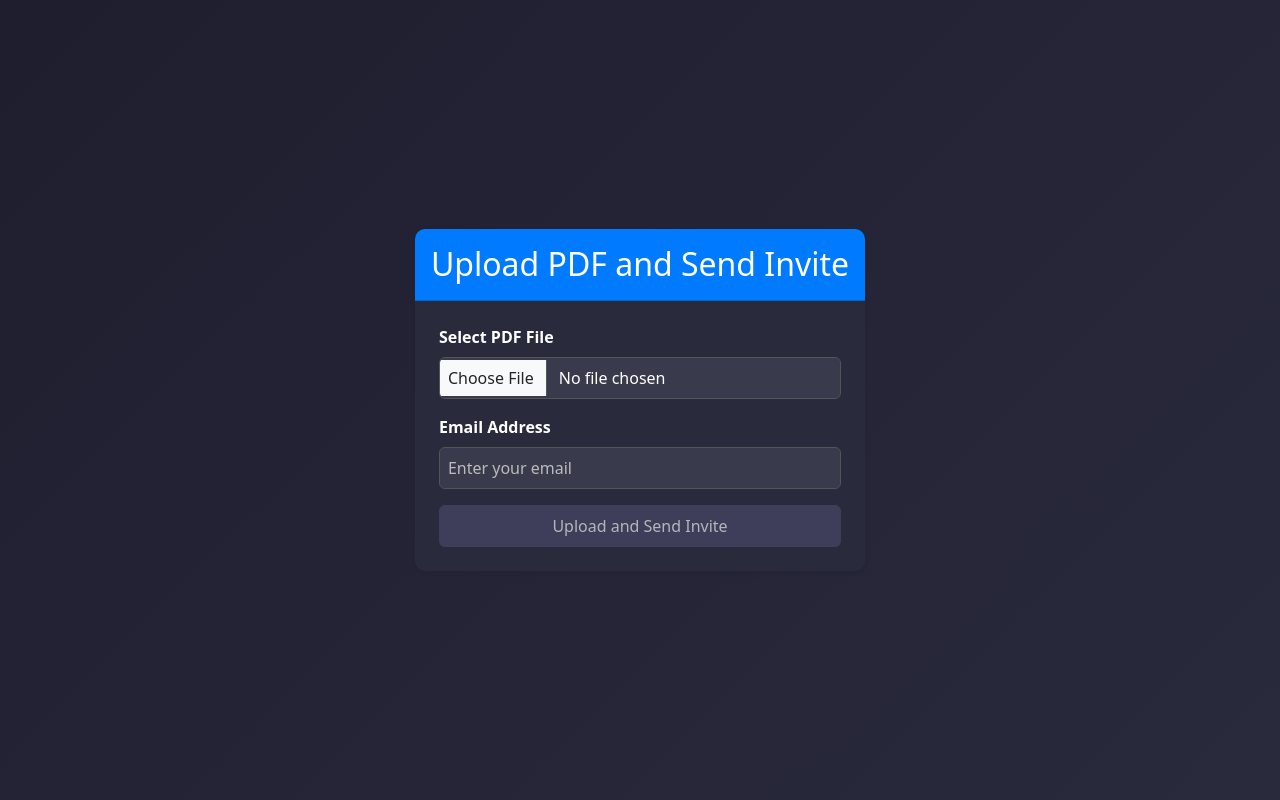
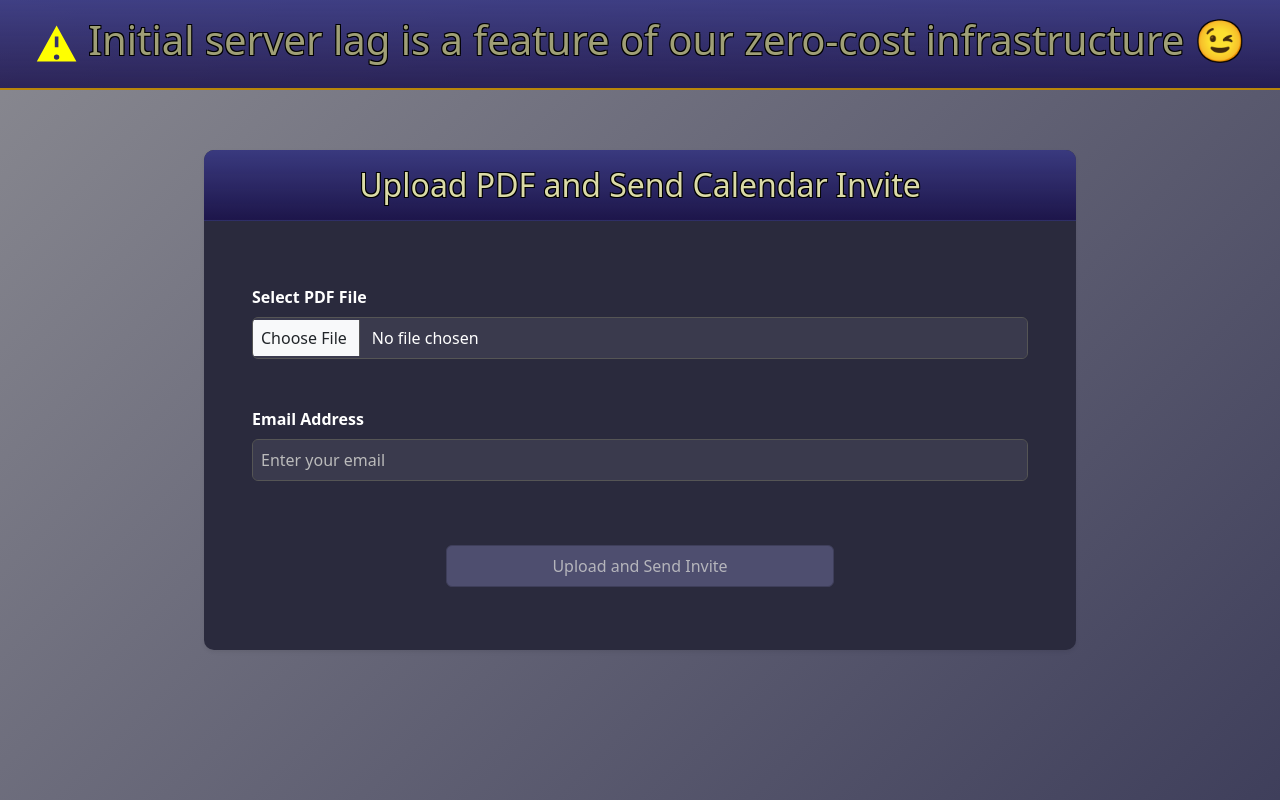
Before and after one commit to hakerarena/railway-tkt-ui, an Angular app: page / in a window 1280 px wide. Built offline with nearby package versions, Linux system fonts and the light colour scheme.

Commit message:
style: :sparkles: Refactor and redesigning

```diff
--- a/src/app/feature-components/file-upload/file-upload.component.html
+++ b/src/app/feature-components/file-upload/file-upload.component.html
@@ -1,7 +1,9 @@
+<app-header></app-header>
+
 <div class="container">
   <div class="card shadow-sm">
     <div class="card-header">
-      <h2 class="text-center mb-0">Upload PDF and Send Invite</h2>
+      <h2 class="text-center mb-0">Upload PDF and Send Calendar Invite</h2>
     </div>
     <div class="card-body">
       <form>
@@ -18,7 +20,7 @@
           />
           <small *ngIf="fileError" class="text-danger">{{ fileError }}</small>
         </div>
-        <div class="mb-3">
+        <div class="mb-3 mt-5">
           <label for="emailInput" class="form-label">Email Address</label>
           <input
             type="email"
@@ -33,9 +35,10 @@
             >Invalid email address.</small
           >
         </div>
+        <div class="text-center">
           <button
             type="button"
-          class="btn btn-primary w-100"
+            class="btn btn-primary w-50 mt-5"
             (click)="onUpload()"
             [disabled]="!selectedFile || !isEmailValid || isLoading"
           >
@@ -47,11 +50,11 @@
               Sending...
             </span>
           </button>
+        </div>
       </form>
     </div>
   </div>
 
-  <!-- Popup Component -->
   <app-response-popup
     *ngIf="showPopup"
     [isSuccess]="isSuccess"
--- a/src/app/feature-components/file-upload/file-upload.component.scss
+++ b/src/app/feature-components/file-upload/file-upload.component.scss
@@ -6,8 +6,11 @@ button {
 }
 
 .container {
-  max-width: 500px;
   margin: 0 auto;
+  width: 100%; /* Ensure full width */
+  min-width: 1000px; /* Remove any width restriction */
+  padding: 4rem; /* Add padding for spacing */
+  box-sizing: border-box; /* Include padding in width calculation */
 }
 
 .card {
@@ -16,18 +19,22 @@ button {
   border-radius: 10px;
   box-shadow: 0 4px 8px rgba(0, 0, 0, 0.2);
   overflow: hidden;
+  min-height: 500px; /* Maintain the height */
 }
 
 .card-header {
-  background-color: #007bff;
-  color: white;
+  background: linear-gradient(360deg, #1b124dd5, #3b3b83f1);
+  text-shadow: -1px -1px 0 #000, 1px -1px 0 #000, -1px 1px 0 #000,
+    1px 1px 0 #000; /* Add font border */
+  color: rgb(218, 218, 166);
   text-align: center;
   padding: 1rem;
   font-size: 1.5rem;
 }
 
 .card-body {
-  padding: 1.5rem;
+  padding: 4rem 3rem 2rem 3rem; /* Increase padding for better spacing */
+  height: 100%; /* Ensure full height */
 }
 
 .form-control {
@@ -47,7 +54,7 @@ button {
 }
 
 .btn-primary {
-  background-color: #4a4a6a; /* Dark button background */
+  background-color: #62628b; /* Dark button background */
   border-color: #4a4a6a;
   color: #ffffff;
   transition: background-color 0.3s ease, border-color 0.3s ease;
@@ -67,38 +74,3 @@ button {
 .spinner-border {
   margin-right: 0.5rem;
 }
-
-/* Popup Styles */
-.popup {
-  position: fixed;
-  top: 0;
-  left: 0;
-  width: 100%;
-  height: 100%;
-  background-color: rgba(0, 0, 0, 0.5);
-  display: flex;
-  justify-content: center;
-  align-items: center;
-  z-index: 1000;
-}
-
-.popup-content {
-  background-color: white;
-  padding: 2rem;
-  border-radius: 10px;
-  text-align: center;
-  box-shadow: 0 4px 8px rgba(0, 0, 0, 0.2);
-}
-
-.popup-icon {
-  font-size: 3rem;
-  margin-bottom: 1rem;
-}
-
-.popup.success .popup-content {
-  border: 2px solid #28a745;
-}
-
-.popup.failure .popup-content {
-  border: 2px solid #dc3545;
-}
--- a/src/app/feature-components/file-upload/file-upload.component.ts
+++ b/src/app/feature-components/file-upload/file-upload.component.ts
@@ -3,25 +3,26 @@ import { FormsModule } from '@angular/forms';
 import { CommonModule } from '@angular/common';
 import { GenerateInviteService } from '../../services/generate-invite.service';
 import { ResponsePopupComponent } from '../response-popup/response-popup.component';
+import { HeaderComponent } from '../header/header.component';
 
 @Component({
   selector: 'app-file-upload',
   templateUrl: './file-upload.component.html',
   styleUrls: ['./file-upload.component.scss'],
-  imports: [FormsModule, CommonModule, ResponsePopupComponent],
+  imports: [FormsModule, CommonModule, ResponsePopupComponent, HeaderComponent],
   standalone: true,
 })
 export class FileUploadComponent {
-  @ViewChild('fileInput') fileInput!: ElementRef; // Reference to the file input element
+  @ViewChild('fileInput') fileInput!: ElementRef;
 
   selectedFile: File | null = null;
   email: string = '';
   isEmailValid: boolean = false;
-  fileError: string = ''; // To store file validation error
-  isLoading: boolean = false; // To track loading state
-  showPopup: boolean = false; // To control popup visibility
-  popupMessage: string = ''; // Message to display in the popup
-  isSuccess: boolean = false; // To track success or failure
+  fileError: string = '';
+  isLoading: boolean = false;
+  showPopup: boolean = false;
+  popupMessage: string = '';
+  isSuccess: boolean = false;
 
   constructor(private generateInviteService: GenerateInviteService) {}
 
@@ -31,7 +32,7 @@ export class FileUploadComponent {
       const file = input.files[0];
       if (file.type === 'application/pdf') {
         this.selectedFile = file;
-        this.fileError = ''; // Clear any previous error
+        this.fileError = '';
       } else {
         this.selectedFile = null;
         this.fileError = 'Only PDF files are allowed.';
@@ -49,21 +50,21 @@ export class FileUploadComponent {
 
   onUpload(): void {
     if (this.selectedFile && this.isEmailValid) {
-      this.isLoading = true; // Show loader
+      this.isLoading = true;
       this.generateInviteService
         .uploadFile(this.selectedFile, this.email)
         .subscribe({
           next: (response) => {
-            this.isLoading = false; // Hide loader
-            this.isSuccess = response.success; // Use success from backend
-            this.popupMessage = response.message; // Use message from backend
-            this.showPopup = true; // Show popup
+            this.isLoading = false;
+            this.isSuccess = response.success;
+            this.popupMessage = response.message;
+            this.showPopup = true;
           },
           error: (error) => {
-            this.isLoading = false; // Hide loader
-            this.isSuccess = false; // Treat as failure
+            this.isLoading = false;
+            this.isSuccess = false;
             this.popupMessage = 'An error occurred. Please try again.';
-            this.showPopup = true; // Show popup
+            this.showPopup = true;
           },
         });
     } else {
@@ -72,8 +73,8 @@ export class FileUploadComponent {
   }
 
   closePopup(): void {
-    this.showPopup = false; // Close the popup
-    this.resetForm(); // Reset the form fields
+    this.showPopup = false;
+    this.resetForm();
   }
 
   resetForm(): void {
@@ -82,7 +83,6 @@ export class FileUploadComponent {
     this.isEmailValid = false;
     this.fileError = '';
 
-    // Reset the file input element
     if (this.fileInput) {
       this.fileInput.nativeElement.value = '';
     }
--- /dev/null
+++ b/src/app/feature-components/header/header.component.html
@@ -0,0 +1,17 @@
+<div class="header">
+  <span class="caution-icon">
+    <svg
+      xmlns="http://www.w3.org/2000/svg"
+      viewBox="0 0 25 25"
+      width="45"
+      height="45"
+      fill="black"
+    >
+      <path
+        d="M12 2L1 22h22L12 2zm0 16a1.5 1.5 0 110 3 1.5 1.5 0 010-3zm1-10v6h-2V8h2z"
+        fill="yellow"
+      />
+    </svg>
+  </span>
+  <h1>Initial server lag is a feature of our zero-cost infrastructure 😉</h1>
+</div>
--- /dev/null
+++ b/src/app/feature-components/header/header.component.scss
@@ -0,0 +1,25 @@
+.header {
+  position: fixed;
+  top: 0;
+  left: 0;
+  width: 100%;
+  background: linear-gradient(360deg, #1b124dd5, #3b3b83f1);
+  text-align: center;
+  padding: 1rem;
+  font-weight: bold;
+  z-index: 1000;
+  border-bottom: 2px solid #b8860b;
+  display: flex;
+  align-items: center;
+  justify-content: center;
+  gap: 0.5rem;
+  text-shadow: -1px -1px 0 #000, 1px -1px 0 #000, -1px 1px 0 #000,
+    1px 1px 0 #000;
+  color: rgb(159, 159, 118);
+}
+
+.caution-icon {
+  display: flex;
+  align-items: center;
+  justify-content: center;
+}
--- /dev/null
+++ b/src/app/shared-components/header/header.component.scss
@@ -0,0 +1,14 @@
+.header {
+  position: fixed;
+  top: 0;
+  left: 0;
+  width: 100%;
+  background-color: #d4a017;
+  color: white;
+  text-align: center;
+  padding: 1rem;
+  font-size: 1.25rem;
+  font-weight: bold;
+  z-index: 1000;
+  border-bottom: 2px solid #b8860b;
+}
--- a/src/styles.scss
+++ b/src/styles.scss
@@ -1,7 +1,7 @@
 body {
-  background: linear-gradient(135deg, #1e1e2f, #2a2a3d);
+  background: linear-gradient(135deg, #2c2c398e, #19193bd5);
   color: #e0e0e0; /* Light text for dark background */
-  font-family: 'Arial', sans-serif;
+  font-family: "Arial", sans-serif;
   margin: 0;
   padding: 0;
   height: 100vh;
@@ -15,6 +15,4 @@ app-root {
   display: flex;
   justify-content: center;
   align-items: center;
-  width: 100%;
-  height: 100%;
 }
```
Also changed, not shown: src/app/feature-components/header/header.component.ts (added, +10 -0 lines), 1 other file (tests, documents, lock files or other folders). Lines whose indentation alone changed are shown as unchanged.
